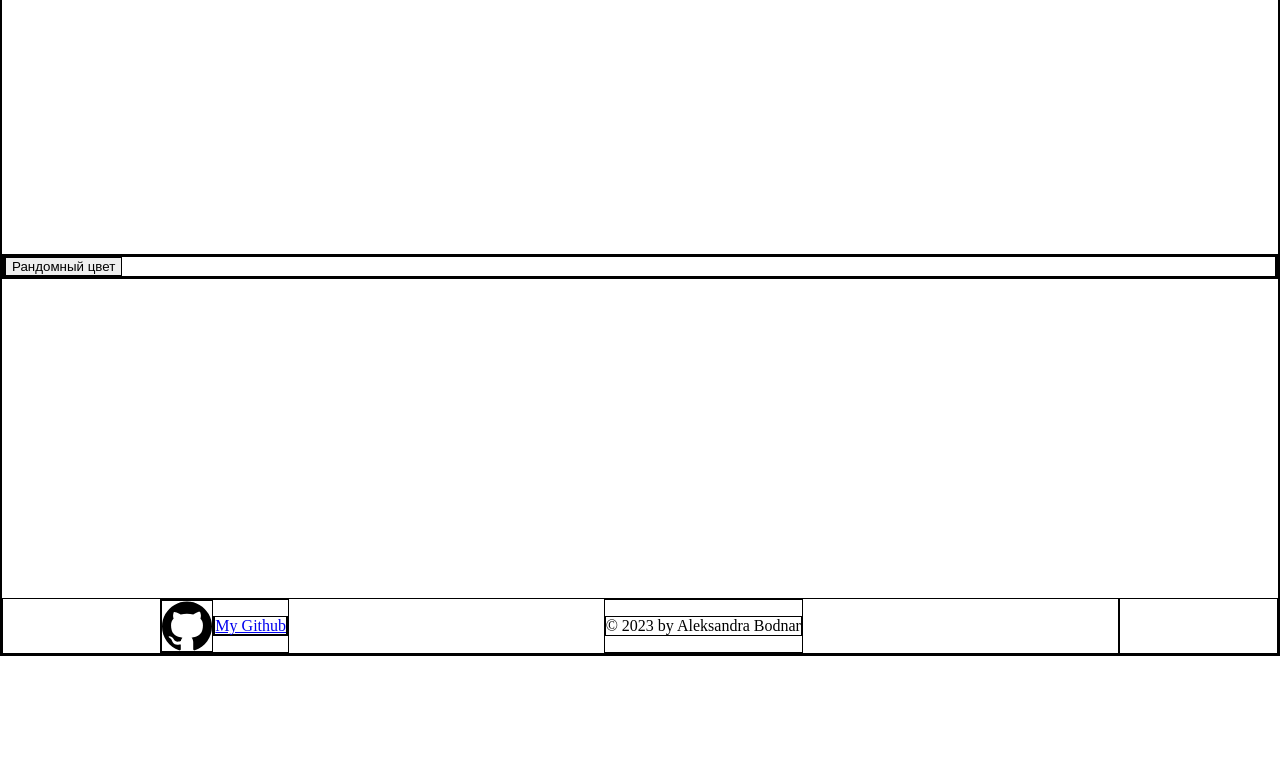
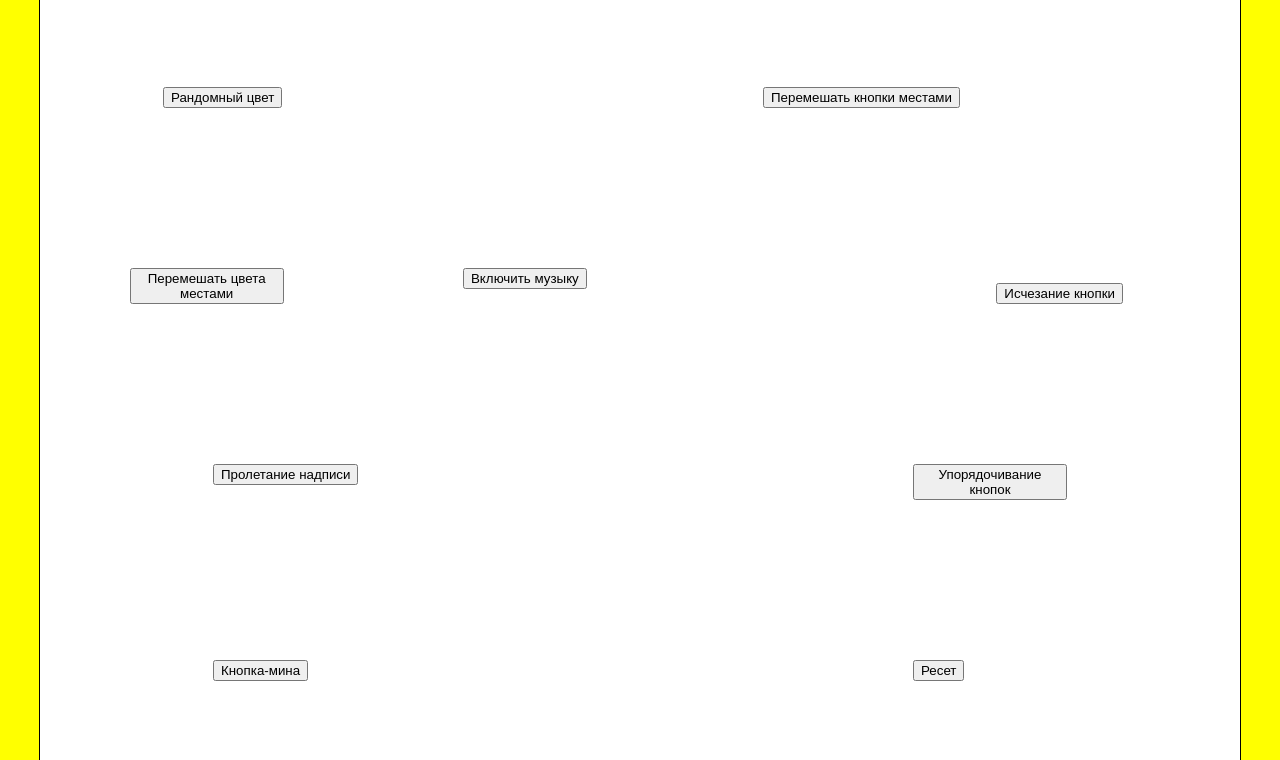
Before and after one commit to BodnarAlex/buttons, a plain HTML site: page index.html in a window 1280 px wide. Shown: the part 148-908 px from the top of the page. Before the commit the page ends 804 px from the top, so only its background shows below. Drawn offline with Linux system fonts and the light colour scheme.

Commit message:
feat: add buttons

```diff
--- a/index.html
+++ b/index.html
@@ -22,9 +22,34 @@
         </nav>
     </header>
     <main>
+        <h1>Выбирай кнопку по душе:</h1>
           <div class="content">
-            <div>
+            <div class="content_item">
                 <button>Рандомный цвет</button>
+            </div>
+            <div class="content_item">
+                <button>Перемешать кнопки местами</button>
+            </div>
+            <div class="content_item">
+                <button>Перемешать цвета местами</button>
+            </div>
+            <div class="content_item">
+                <button>Включить музыку</button>
+            </div>
+            <div class="content_item">
+                <button>Исчезание кнопки</button>
+            </div>
+            <div class="content_item">
+                <button>Пролетание надписи</button>
+            </div>
+            <div class="content_item">
+                <button>Упорядочивание кнопок</button>
+            </div>
+            <div class="content_item">
+                <button>Кнопка-мина</button>
+            </div>
+            <div class="content_item">
+                <button>Ресет</button>
             </div>
           </div>
     </main>
--- a/style.css
+++ b/style.css
@@ -1,6 +1,3 @@
-*{
-    border: 1px solid black;
-}
 body{
     display: flex;
     flex-flow: column nowrap;
@@ -8,8 +5,13 @@ body{
     min-height: 100vh;
     margin: 0;
     padding: 0;
+    max-width: 1200px;
+    margin: 0 auto;
 }
 /* HEADER */
+header{
+    flex:1;
+}
 ul{
     display: flex;
     flex-flow: row nowrap;
@@ -52,9 +54,50 @@ ul li div{
     background-color: yellow;
 }
 
+html{
+    background-color: yellow;
+}
+main{
+    border-top: 2px solid yellow;
+    border-bottom: 2px solid yellow;
+}
+body{
+    background-color: white;
+    border: 1px solid black;
+}
+
 /* MAIN */
 
+main{
+    flex:10;
+}
+.content{
+ display: flex;
+ flex-flow: row wrap;
+ justify-content: space-around;
+}
+.content .content_item:first-child{
+    flex-basis: 354px;
+}
+.content_item:nth-child(2n+1){
+    flex-basis: 154px;
+    align-self: flex-end;
+}
+.content_item:nth-child(2n){
+    flex-basis: 354px;
+    align-self: flex-start;
+}
+
+.content_item{
+    width: min-content;
+    margin: 60px;
+    padding: 20px;
+}
+
 /* FOOTER */
+footer{
+    flex:1;
+}
 .image_github{
     width: 50px;
     height: 50px;
```
